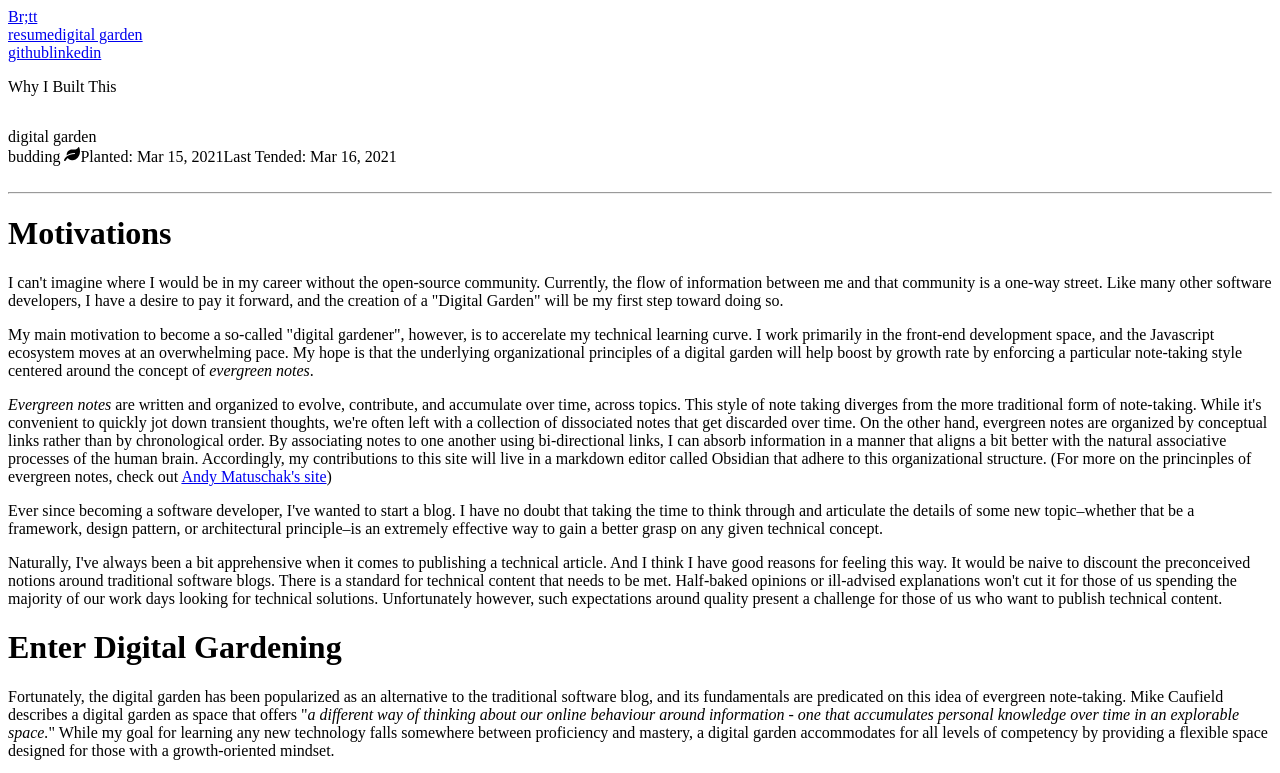
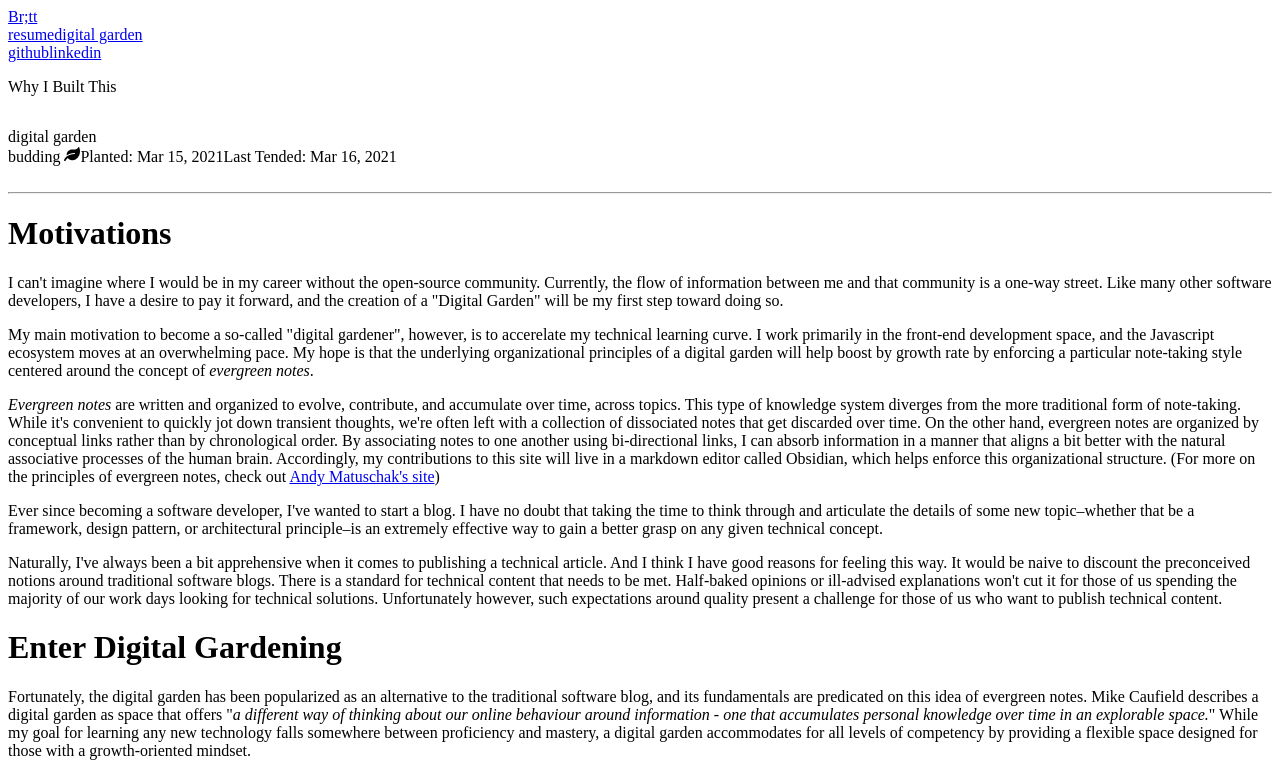
Before and after one commit to itsbritt/itsbritt.com, a Gatsby site: page /digital_garden/why_i_built_this/ in a window 1280 px wide. Shown: the top 773 px of the page. Built offline with nearby package versions, Linux system fonts and the light colour scheme; Gatsby itself is replaced by a stand-in of ours; some packages are replaced by stand-ins of ours.

Commit message:
Fix why I built this grammar errors

```diff
--- a/content/digital_garden/garden/posts/why_i_built_this.md
+++ b/content/digital_garden/garden/posts/why_i_built_this.md
@@ -12,7 +12,7 @@ tags: ['digital garden']
 
 My main motivation to become a so-called "digital gardener", however, is to accerelate my technical learning curve. I work primarily in the front-end development space, and the Javascript ecosystem moves at an overwhelming pace. My hope is that the underlying organizational principles of a digital garden will help boost by growth rate by enforcing a particular note-taking style centered around the concept of _evergreen notes_.
 
-_Evergreen notes_ are written and organized to evolve, contribute, and accumulate over time, across topics. This style of note taking diverges from the more traditional form of note-taking. While it's convenient to quickly jot down transient thoughts, we're often left with a collection of dissociated notes that get discarded over time. On the other hand, evergreen notes are organized by conceptual links rather than by chronological order.  By associating notes to one another using bi-directional links, I can absorb information in a manner that aligns a bit better with the natural associative processes of the human brain. Accordingly, my contributions to this site will live in a markdown editor called Obsidian that adhere to this organizational structure. (For more on the princinples of evergreen notes, check out [Andy Matuschak's site](https://andymatuschak.org/))
+_Evergreen notes_ are written and organized to evolve, contribute, and accumulate over time, across topics. This type of knowledge system diverges from the more traditional form of note-taking. While it's convenient to quickly jot down transient thoughts, we're often left with a collection of dissociated notes that get discarded over time. On the other hand, evergreen notes are organized by conceptual links rather than by chronological order.  By associating notes to one another using bi-directional links, I can absorb information in a manner that aligns a bit better with the natural associative processes of the human brain. Accordingly, my contributions to this site will live in a markdown editor called Obsidian, which helps enforce this organizational structure. (For more on the principles of evergreen notes, check out [Andy Matuschak's site](https://andymatuschak.org/))
 
 Ever since becoming a software developer, I've wanted to start a blog. I have no doubt that taking the time to think through and articulate the details of some new topic–whether that be a framework, design pattern, or architectural principle–is an extremely effective way to gain a better grasp on any given technical concept.
 
@@ -21,7 +21,7 @@ Ever since becoming a software developer, I've wanted to start a blog. I have no
 
  # Enter Digital Gardening
 
-Fortunately, the digital garden has been popularized as an alternative to the traditional software blog, and its fundamentals are predicated on this idea of evergreen note-taking. Mike Caufield describes a digital garden as space that offers "_a different way of thinking about our online behaviour around information - one that accumulates personal knowledge over time in an explorable space._"  While my goal for learning any new technology falls somewhere between proficiency and mastery, a digital garden accommodates for all levels of competency by providing a flexible space designed for those with a growth-oriented mindset.
+Fortunately, the digital garden has been popularized as an alternative to the traditional software blog, and its fundamentals are predicated on this idea of evergreen notes. Mike Caufield describes a digital garden as space that offers "_a different way of thinking about our online behaviour around information - one that accumulates personal knowledge over time in an explorable space._"  While my goal for learning any new technology falls somewhere between proficiency and mastery, a digital garden accommodates for all levels of competency by providing a flexible space designed for those with a growth-oriented mindset.
 
 Unlike a traditional blog, a digital garden is not a well-polished repository of authoritative insights. Rather, it is a low-friction space for thoughts to be planted and tended to over time. Contributions should be frequent and at times, unapologetically messy. Such an environment significantly lowers the barrier to entry for creating a technical blog, which to me is the principal benefit of creating this website.
 
```
